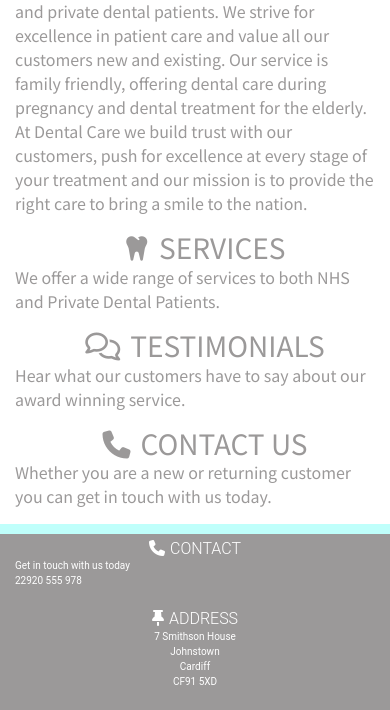
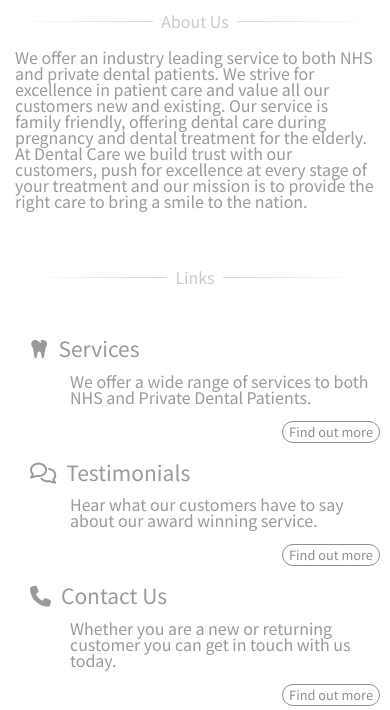
Before and after one commit to Code-Institute-Submissions/DentalCare, a plain HTML site: page index.html in a window 390 px wide. Shown: the part 369-1079 px from the top of the page. Drawn offline with nearby package versions, Linux system fonts and the light colour scheme.

Commit message:
Added links to body of main page

```diff
--- a/assets/css/style.css
+++ b/assets/css/style.css
@@ -2,6 +2,7 @@
 
 body {
   font-family: "Noto Sans JP", sans-serif;
+  line-height: 1em;
 }
 
 /*-------------------- Navbar ---*/
@@ -37,6 +38,7 @@ color: #fff;
 h3.section-heading a {
 color: #9b9999;
 }
+
 /*-------------------- Headings ---*/
 
 h1,
@@ -89,19 +91,71 @@ text-transform: uppercase;
 .section-heading {
 text-align: center;
 }
-/*-------------------- Text ---*/
 
-.uppercase {
-text-transform: uppercase;
+div.section-heading {
+margin-bottom: 0;
 }
 
+.section-heading a {
+margin-top: 20px;
+font-size: 0.75em;
+}
+
+h3.section-heading a {
+text-decoration: none;
+}
+
+/*-------------------- Text & Links ---*/
+
 p.about {
+margin-top: 10px;
 padding-right: 15%;
 padding-left: 15%;
 text-align: center;
 }
 
+p.section-overview {
+margin-top: 10px;
+margin-left: 60px;
+}
+
+div.linkitem {
+padding: 0 0 0 10px;
+}
+
+a span {
+padding-right: 10px;
+}
+
+a.moreinfo {
+  float: right;
+  text-decoration: none;
+  background-color: #fff;
+  color: #8f8f8f;
+  padding: 2px 6px 2px 6px;
+  border-top: 1px solid #8f8f8f;
+  border-right: 1px solid #8f8f8f;
+  border-bottom: 1px solid #8f8f8f;
+  border-left: 1px solid #8f8f8f;
+  border-radius: 75px;
+  margin: 0 10px 10px 0;
+  font-size: 0.8em;
+}
+
 /*-------------------- Hover.css ---*/
+
+.hvr-sweep-to-right:hover {
+ -moz-border-radius-topleft: 75px;
+  -moz-border-radius-topright: 75px;
+  -moz-border-radius-bottomright: 75px;
+  -moz-border-radius-bottomleft: 75px;
+  -webkit-border-radius: 75px 75px 75px 75px;
+  border-radius: 75px 75px 75px 75px;
+}
+
+.hvr-sweep-to-right:before {
+background-color: #bffffb;
+}
 
 /*-------------------- Footer ---*/
 
@@ -151,9 +205,56 @@ padding-left: 0;
 text-align: left;
 }
 
+.section-heading {
+text-align: left;
+}
+
 /*-------------------- Icons ---*/
 
-.icon {
+i.icon {
 margin-right: 10px;
 margin-left: 20px;
 }
+
+/*-------------------- Imported Code ---*/
+
+/*-------------------- https://codepen.io/scottzirkel/pen/yNxNME ---*/
+
+.hr-text {
+  margin-top: 2em;
+  line-height: 1em;
+  position: relative;
+  outline: 0;
+  border: 0;
+  color: black;
+  text-align: center;
+  height: 1.5em;
+  opacity: .5;
+}
+
+.hr-text:before {
+    content: '';
+    background: linear-gradient(to right, transparent, #9b9999, transparent);
+    position: absolute;
+    left: 0;
+    top: 50%;
+    width: 100%;
+    height: 1px;
+  }
+
+.hr-text:after {
+    content: attr(data-content);
+    position: relative;
+    display: inline-block;
+    color: black;
+    padding: 0 .5em;
+    line-height: 1.5em;
+    color: #9b9999;
+    background-color: #fff;
+  }
+
+
+.container {
+  max-width: 100%;
+  margin: 40px auto;
+}
--- a/index.html
+++ b/index.html
@@ -55,9 +55,9 @@
 	</header>
 	<section class="container-fluid">
 		<div class="row">
-			<div class="col">
+			<div class="container section-heading">
 				<img src="assets/images/Dentist.jpg" alt="dentist" class="dentalcare-image">
-				<h2 class="section-heading uppercase">About Us</h2>
+				<hr class="hr-text" data-content="About Us">
 				<p class="about">We offer an industry leading service to both NHS and private dental patients. We strive for
 					excellence in patient care and value all our customers new and existing. Our service is family
 					friendly, offering dental care during pregnancy and dental treatment for the elderly. At Dental Care
@@ -65,18 +65,24 @@
 					mission is to provide the right care to bring a smile to the nation. </p>
 			</div>
 		</div>
+        <div class="container">
+        <hr class="hr-text" data-content="Links">
+        </div>
         <div class="row">
-        <div class="col-md-4">
-        <h3 class="section-heading uppercase"><a href="services.html"><i class="fas fa-tooth icon" aria-hidden="true"></i>Services</a></h3>
+        <div class="col-md-4 linkitem">
+        <h3 class="section-heading"><a href="services.html"><i class="fas fa-tooth icon" aria-hidden="true"></i><span>Services</span></a></h3>
         <p class="section-overview">We offer a wide range of services to both NHS and Private Dental Patients.</p>
+        <a class="moreinfo" href="services.html">Find out more</a>
         </div>
-        <div class="col-md-4">
-        <h3 class="section-heading uppercase"><a href="testimonials.html"><i class="far fa-comments icon" aria-hidden="true"></i>Testimonials</a></h3>
+        <div class="col-md-4 linkitem">
+        <h3 class="section-heading"><a href="testimonials.html"><i class="far fa-comments icon" aria-hidden="true"></i><span>Testimonials</span></a></h3>
         <p class="section-overview">Hear what our customers have to say about our award winning service.</p>
+        <a class="moreinfo hvr-sweep-to-right" href="testimonials.html">Find out more</a>
         </div>
-        <div class="col-md-4">
-        <h3 class="section-heading uppercase"><a href="contact.html"><i class="fas fa-phone icon" aria-hidden="true"></i>Contact Us</a></h3>
+        <div class="col-md-4 linkitem">
+        <h3 class="section-heading"><a href="contact.html"><i class="fas fa-phone icon" aria-hidden="true"></i><span>Contact Us</span></a></h3>
         <p class="section-overview">Whether you are a new or returning customer you can get in touch with us today.</p>
+        <a class="moreinfo" href="contact.html">Find out more</a>
         </div>
         </div>
 	</section>
@@ -84,7 +90,7 @@
 		<div class="row">
 			<div class="col-sm-4">
 				<h6 class="general-sub"><i class="fas fa-phone" aria-hidden="true"></i>Contact</h6>
-				<p class="about">Get in touch with us today<br>22920 555 978</p>
+				<p>Get in touch with us today<br>22920 555 978</p>
 			</div>
 			<div class="col-sm-4">
 				<h6 class="general-sub"><i class="fas fa-thumbtack" aria-hidden="true"></i>Address</h6>
```
